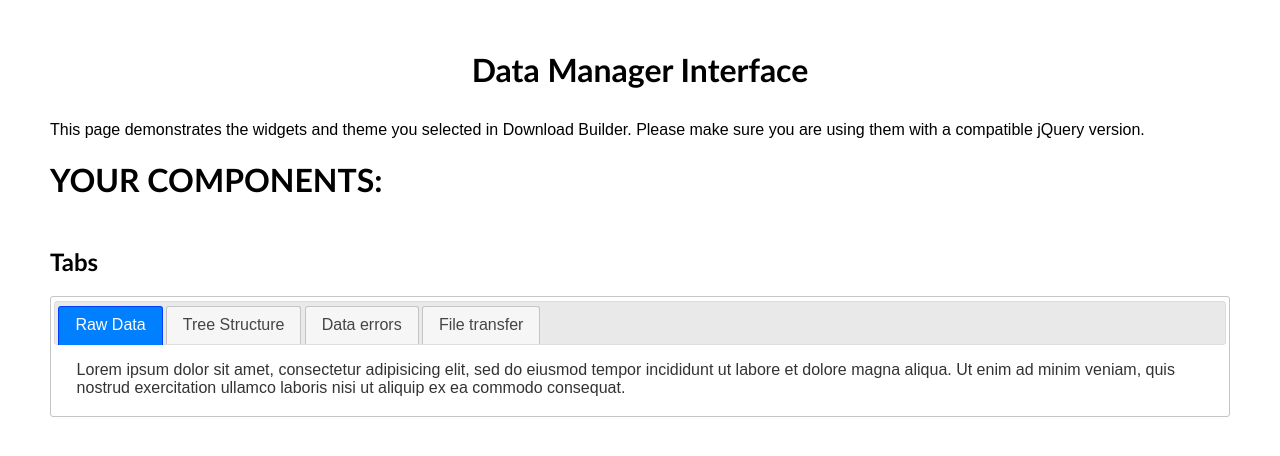
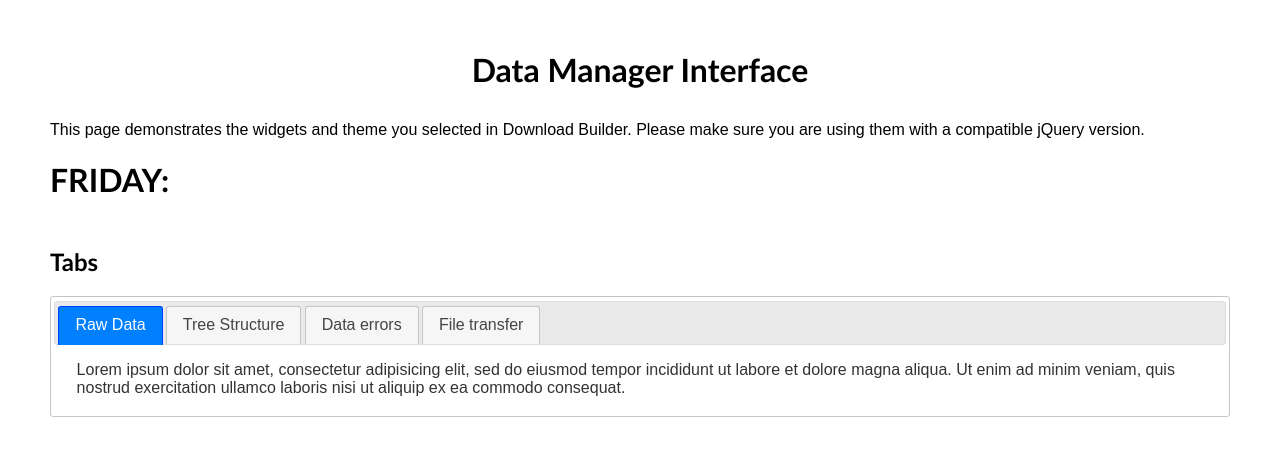
Before and after one commit to ToastyAlmonds/CIS-4980-, a website: page rcii_data_manager/rcii_data_manager/index.html in a window 1280 px wide. Drawn offline with nearby package versions, Linux system fonts and the light colour scheme.

Commit message:
change name

```diff
--- a/rcii_data_manager/rcii_data_manager/index.html
+++ b/rcii_data_manager/rcii_data_manager/index.html
@@ -56,7 +56,8 @@
 	<p>This page demonstrates the widgets and theme you selected in Download Builder. Please make sure you are using them with a compatible jQuery version.</p>
 </div>
 
-<h1>YOUR COMPONENTS:</h1>
+<h1>FRIDAY:</h1>
+
 
 
 
```
